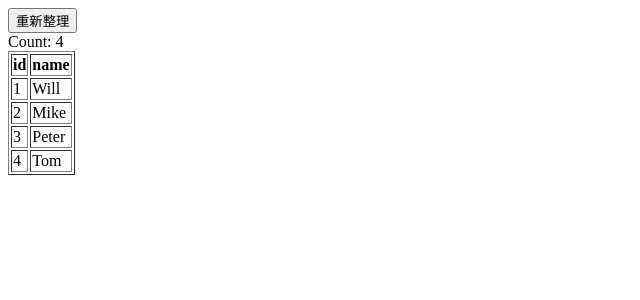
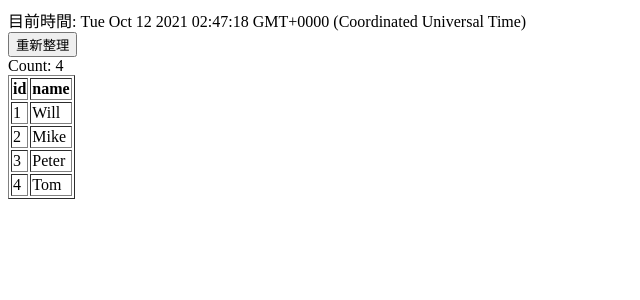
Before and after one commit to doggy8088/rxjs-angular-demo, an Angular app: page / in a window 1280 px wide. Shown: the top 300 px of the page, without its empty margins (0-640 px from the left). Built offline with nearby package versions, Linux system fonts and the light colour scheme.

Commit message:
使用 timer 與 map 顯示現在時間

```diff
--- a/src/app/app.component.html
+++ b/src/app/app.component.html
@@ -1,3 +1,7 @@
+
+<div>
+  目前時間: {{ time$ | async }}
+</div>
 
 <button (click)="refresh()">重新整理</button>
 
--- a/src/app/app.component.ts
+++ b/src/app/app.component.ts
@@ -1,7 +1,7 @@
 import { HttpClient } from '@angular/common/http';
 import { Component, OnInit } from '@angular/core';
-import { Observable, of, BehaviorSubject } from 'rxjs';
-import { shareReplay, switchMap } from 'rxjs/operators';
+import { Observable, of, BehaviorSubject, timer } from 'rxjs';
+import { map, shareReplay, switchMap } from 'rxjs/operators';
 
 
 @Component({
@@ -14,6 +14,9 @@ export class AppComponent implements OnInit {
 
   refresh$ = new BehaviorSubject(null);
   data$: Observable<any> = of([]);
+  time$ = timer(500, 1000).pipe(
+    map((v, idx) => new Date().toString())
+  );
 
   constructor(private http: HttpClient) {}
 
```
